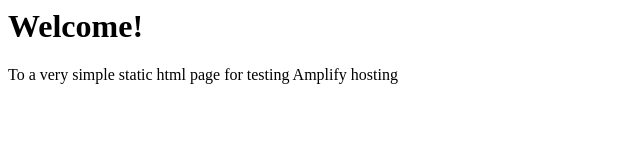
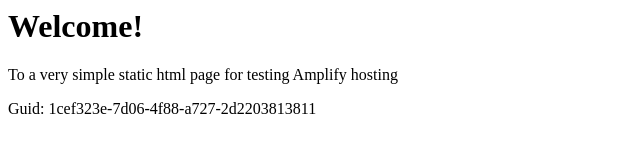
Before and after one commit to amplify-github-test-hkg/Github-PR-Commit-Integration-Test-DoNotTouch-Gith-OKSLNVO2-v1-prod-ap-east-1, a website: page src/index.html in a window 1280 px wide. Shown: the whole page, without its empty margins (0-640 px from the left). Drawn offline with Linux system fonts and the light colour scheme.

Commit message:
commit from integ tests

```diff
--- a/src/index.html
+++ b/src/index.html
@@ -1,3 +1,5 @@
+
+
 <html lang="en">
 
 <head>
@@ -10,6 +12,6 @@
 <body>
     <h1>Welcome!</h1>
     <p>To a very simple static html page for testing Amplify hosting</p>
-</body>
+    <p>Guid: 1cef323e-7d06-4f88-a727-2d2203813811</p></body>
 
 </html>
```
